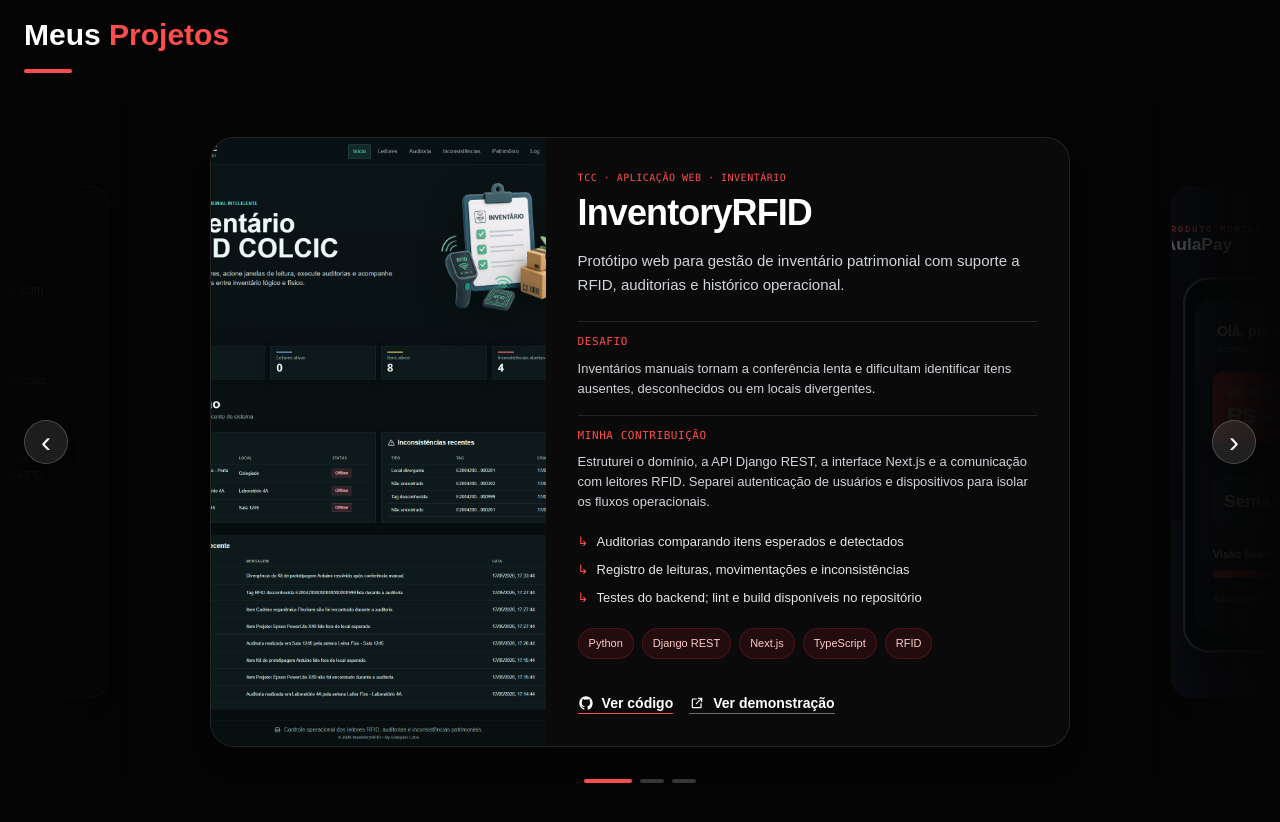
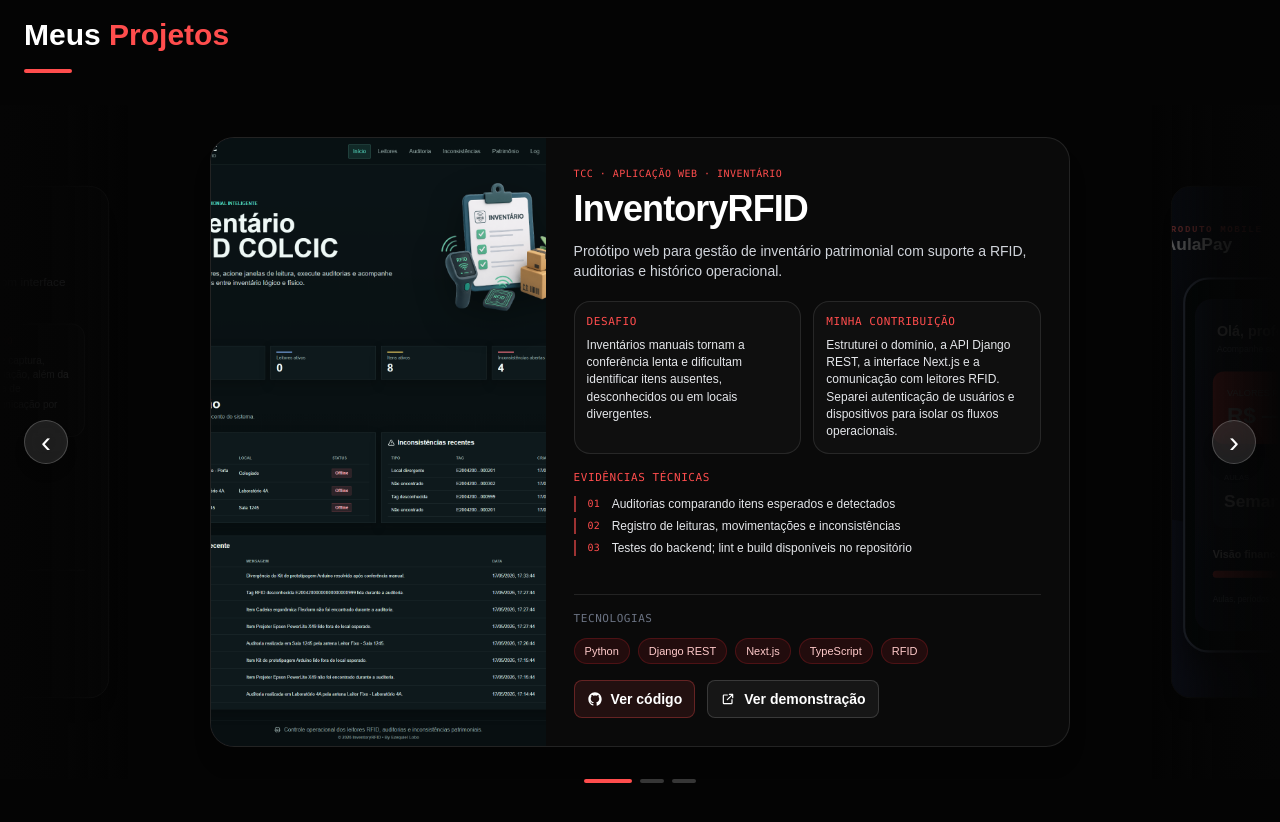
Before and after one commit to EzekLobo/ezequiel-lobo-portfolio, a Next.js app: page / in a window 1280 px wide. Shown: the part 880-1702 px from the top of the page. Built offline with nearby package versions, Linux system fonts and the light colour scheme.

Commit message:
feat: organiza informacoes dos cards de projeto

```diff
--- a/components/ProjectCarousel.tsx
+++ b/components/ProjectCarousel.tsx
@@ -96,17 +96,28 @@ function ProjectCard({ project, active }: { project: Project; active: boolean })
   return (
     <article data-project-card className="overflow-hidden rounded-3xl border border-white/10 bg-brand-card shadow-xl md:grid md:h-[610px] md:grid-cols-[minmax(290px,.78fr)_minmax(0,1.22fr)]">
       <ProjectVisual project={project} />
-      <div className="flex flex-col p-6 md:p-8">
-        <p className="font-mono text-[10px] tracking-wider text-brand-red uppercase">{project.eyebrow}</p>
-        <h3 className="mt-2 text-3xl font-bold tracking-tight text-white md:text-4xl">{project.title}</h3>
-        <p className="mt-4 text-[15px] leading-6 text-gray-300">{project.summary}</p>
-        <dl className="mt-6 grid gap-4">
-          <div className="border-t border-white/10 pt-3"><dt className="font-mono text-[11px] tracking-wider text-brand-red uppercase">Desafio</dt><dd className="mt-2 text-[13px] leading-5 text-gray-300">{project.problem}</dd></div>
-          <div className="border-t border-white/10 pt-3"><dt className="font-mono text-[11px] tracking-wider text-brand-red uppercase">Minha contribuição</dt><dd className="mt-2 text-[13px] leading-5 text-gray-300">{project.contribution}</dd></div>
+      <div className="flex flex-col p-6 md:p-7">
+        <header>
+          <p className="font-mono text-[10px] tracking-wider text-brand-red uppercase">{project.eyebrow}</p>
+          <h3 className="mt-2 text-3xl font-bold tracking-tight text-white md:text-4xl">{project.title}</h3>
+          <p className="mt-3 text-sm leading-5 text-gray-300">{project.summary}</p>
+        </header>
+
+        <dl className="mt-5 grid gap-3 md:grid-cols-2">
+          <div className="rounded-2xl border border-white/10 bg-white/[0.025] p-3"><dt className="font-mono text-[11px] tracking-wider text-brand-red uppercase">Desafio</dt><dd className="mt-1.5 text-[12px] leading-[1.45] text-gray-200">{project.problem}</dd></div>
+          <div className="rounded-2xl border border-white/10 bg-white/[0.025] p-3"><dt className="font-mono text-[11px] tracking-wider text-brand-red uppercase">Minha contribuição</dt><dd className="mt-1.5 text-[12px] leading-[1.45] text-gray-200">{project.contribution}</dd></div>
         </dl>
-        <ul className="mt-5 grid gap-2" aria-label={`Evidências de ${project.title}`}>{project.evidence.map((item) => <li key={item} className="pl-4 text-[13px] leading-5 text-gray-200 before:relative before:-left-4 before:mr-[-8px] before:text-brand-red before:content-['↳']">{item}</li>)}</ul>
-        <div className="mt-5 flex flex-wrap gap-2">{project.technologies.map((tech) => <span key={tech} className="rounded-full border border-red-500/20 bg-red-500/10 px-2.5 py-1.5 text-[11px] text-red-200">{tech}</span>)}</div>
-        <div className="mt-auto flex flex-wrap gap-4 pt-5"><a className="project-card-link inline-flex items-center gap-2 border-b border-brand-red text-sm font-bold text-white" href={project.repository} target="_blank" rel="noreferrer" tabIndex={active ? undefined : -1}><GitHubIcon className="h-4 w-4" />Ver código</a>{project.demo && <a className="project-card-link inline-flex items-center gap-2 border-b border-white/40 text-sm font-bold text-white" href={project.demo} target="_blank" rel="noreferrer" tabIndex={active ? undefined : -1}><ExternalLinkIcon className="h-4 w-4" />Ver demonstração</a>}</div>
+
+        <section className="mt-4" aria-label={`Evidências de ${project.title}`}>
+          <p className="font-mono text-[11px] tracking-wider text-brand-red uppercase">Evidências técnicas</p>
+          <ul className="mt-2.5 grid gap-1.5">{project.evidence.map((item, index) => <li key={item} className="flex items-start gap-3 border-l-2 border-brand-red/60 pl-3 text-[12px] leading-4 text-gray-200"><span aria-hidden="true" className="font-mono text-[10px] text-brand-red">0{index + 1}</span><span>{item}</span></li>)}</ul>
+        </section>
+
+        <div className="mt-auto border-t border-white/10 pt-4">
+          <p className="font-mono text-[11px] tracking-wider text-gray-500 uppercase">Tecnologias</p>
+          <div className="mt-2.5 flex flex-wrap gap-2">{project.technologies.map((tech) => <span key={tech} className="rounded-full border border-red-500/20 bg-red-500/10 px-2.5 py-1 text-[11px] text-red-200">{tech}</span>)}</div>
+          <div className="mt-4 flex flex-wrap gap-3"><a className="project-card-link inline-flex items-center gap-2 rounded-lg border border-brand-red/30 bg-brand-red/10 px-3 py-2 text-sm font-bold text-white transition-colors hover:bg-brand-red/20" href={project.repository} target="_blank" rel="noreferrer" tabIndex={active ? undefined : -1}><GitHubIcon className="h-4 w-4" />Ver código</a>{project.demo && <a className="project-card-link inline-flex items-center gap-2 rounded-lg border border-white/15 bg-white/5 px-3 py-2 text-sm font-bold text-white transition-colors hover:bg-white/10" href={project.demo} target="_blank" rel="noreferrer" tabIndex={active ? undefined : -1}><ExternalLinkIcon className="h-4 w-4" />Ver demonstração</a>}</div>
+        </div>
       </div>
     </article>
   );
```
